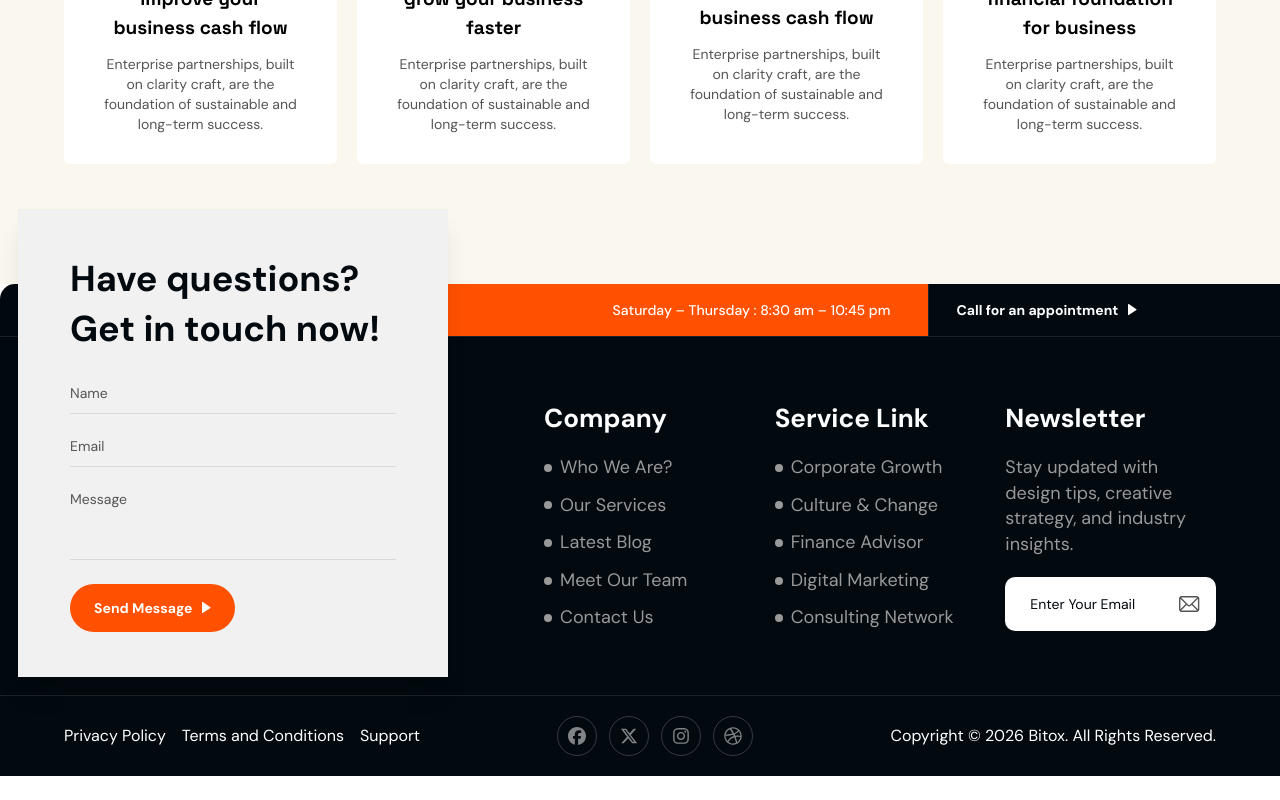
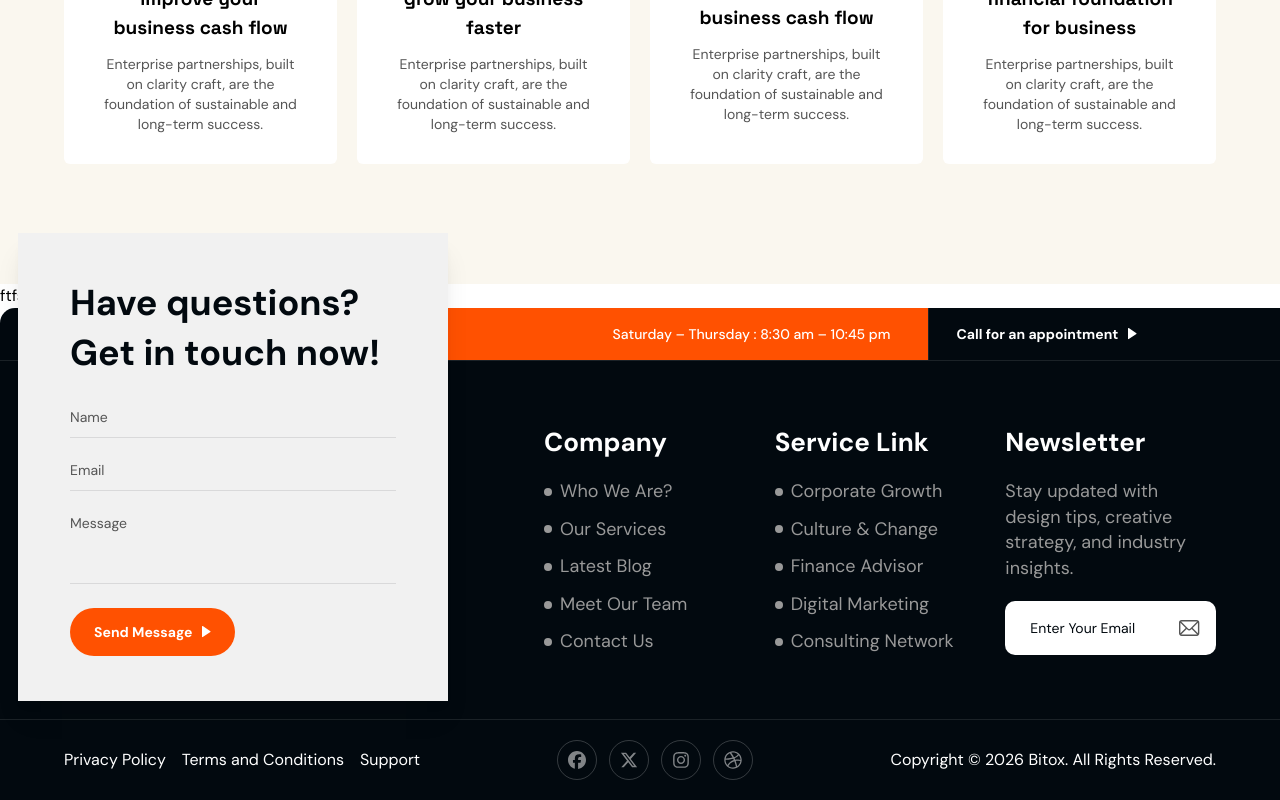
Before and after one commit to Mostofa-zaman/bitox-business-consulting-website, a Next.js app: page /consulting-agency in a window 1280 px wide. Shown: the part 9968-10768 px from the top of the page. Before the commit the page ends 10744 px from the top, so only its background shows below. Built offline with nearby package versions, Linux system fonts and the light colour scheme.

Commit message:
feat: (Helper.js) add marquee text and repeat count

```diff
--- a/src/app/consulting-agency/page.jsx
+++ b/src/app/consulting-agency/page.jsx
@@ -10,6 +10,7 @@ import PricingPlan from "@/components/homeTwo/PricingPlan";
 import OurExperts from '@/components/homeTwo/OurExperts'
 import OurTeamSection from '@/components/homeTwo/OurTeamSection'
 import BlogInsight from '@/components/homeTwo/BlogInsight'
+import MarqueeHeroCTA from '@/components/homeTwo/MarqueeHeroCTA'
 
 const page = () => {
   return (
@@ -25,6 +26,7 @@ const page = () => {
       <OurExperts/>
       <OurTeamSection/>
       <BlogInsight/>
+      <MarqueeHeroCTA/>
 
 
     </>
--- a/src/components/helper/helpers.js
+++ b/src/components/helper/helpers.js
@@ -280,8 +280,8 @@ export const socialLinks = [
   { icon: FaDribbble, href: "#" },
 ];
 
+export const MARQUEE_TEXT = "BUSINESS · CONSULTING · ";
 
-export const MARQUEE_TEXT = "BUSINESS · CONSULTING · ";
 export const MARQUEE_REPEAT_COUNT = 6;
 export const BUSINESS_HOURS = "Saturday – Thursday : 8:30 am – 10:45 pm";
 export const COPYRIGHT_TEXT = "Copyright © 2026 Bitox. All Rights Reserved.";
--- a/src/components/homeTwo/MarqueeHeroCTA.jsx
+++ b/src/components/homeTwo/MarqueeHeroCTA.jsx
@@ -1,9 +1,11 @@
 import React from 'react'
-
-const MarqueeHeroCTA = () => {
+// ─── Main Export
+export default function MarqueeHeroCTA() {
   return (
-    <div>MarqueeHeroCTA</div>
-  )
+    <>
+      <div>
+        ftfsydf
+      </div>
+    </>
+  );
 }
-
-export default MarqueeHeroCTA
```
